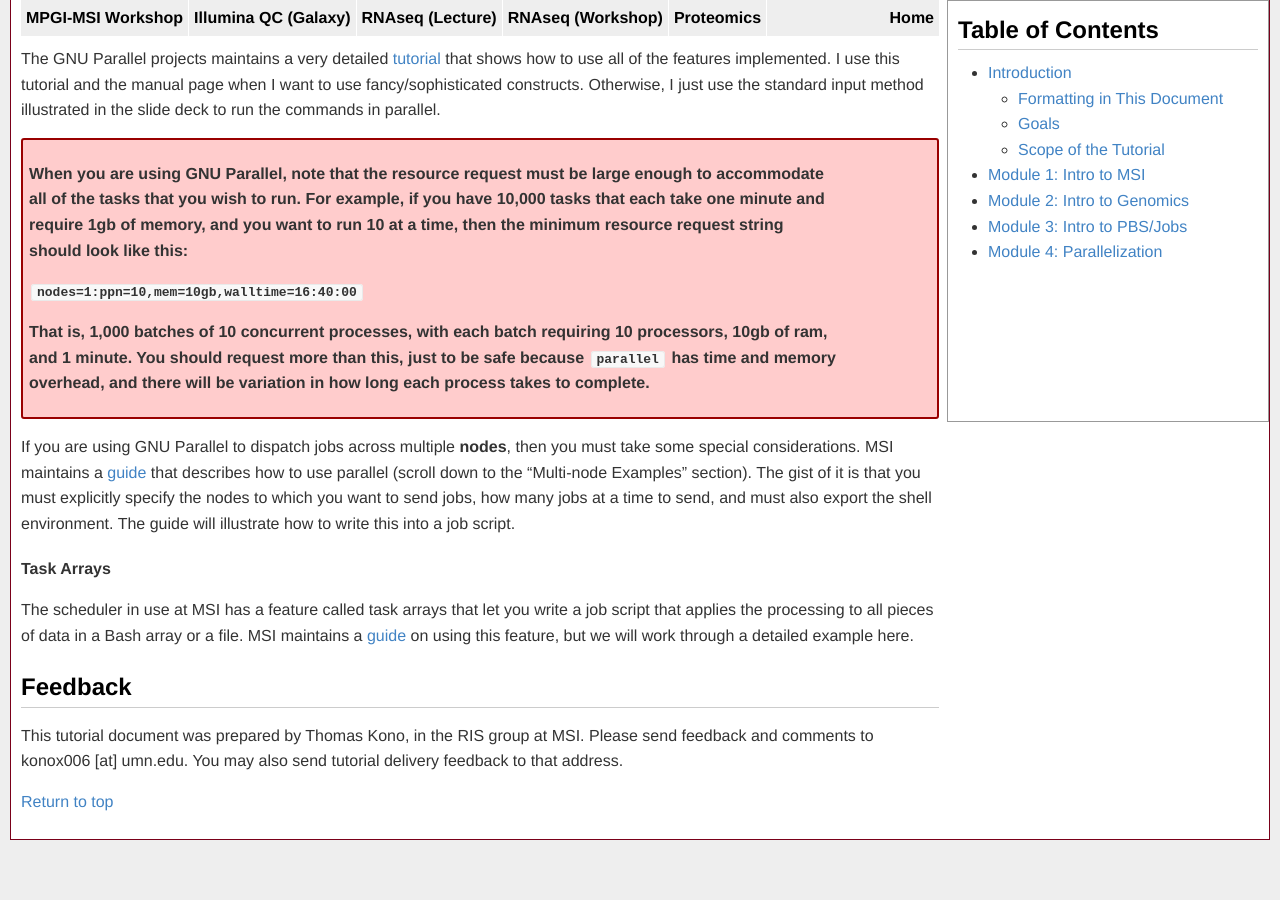
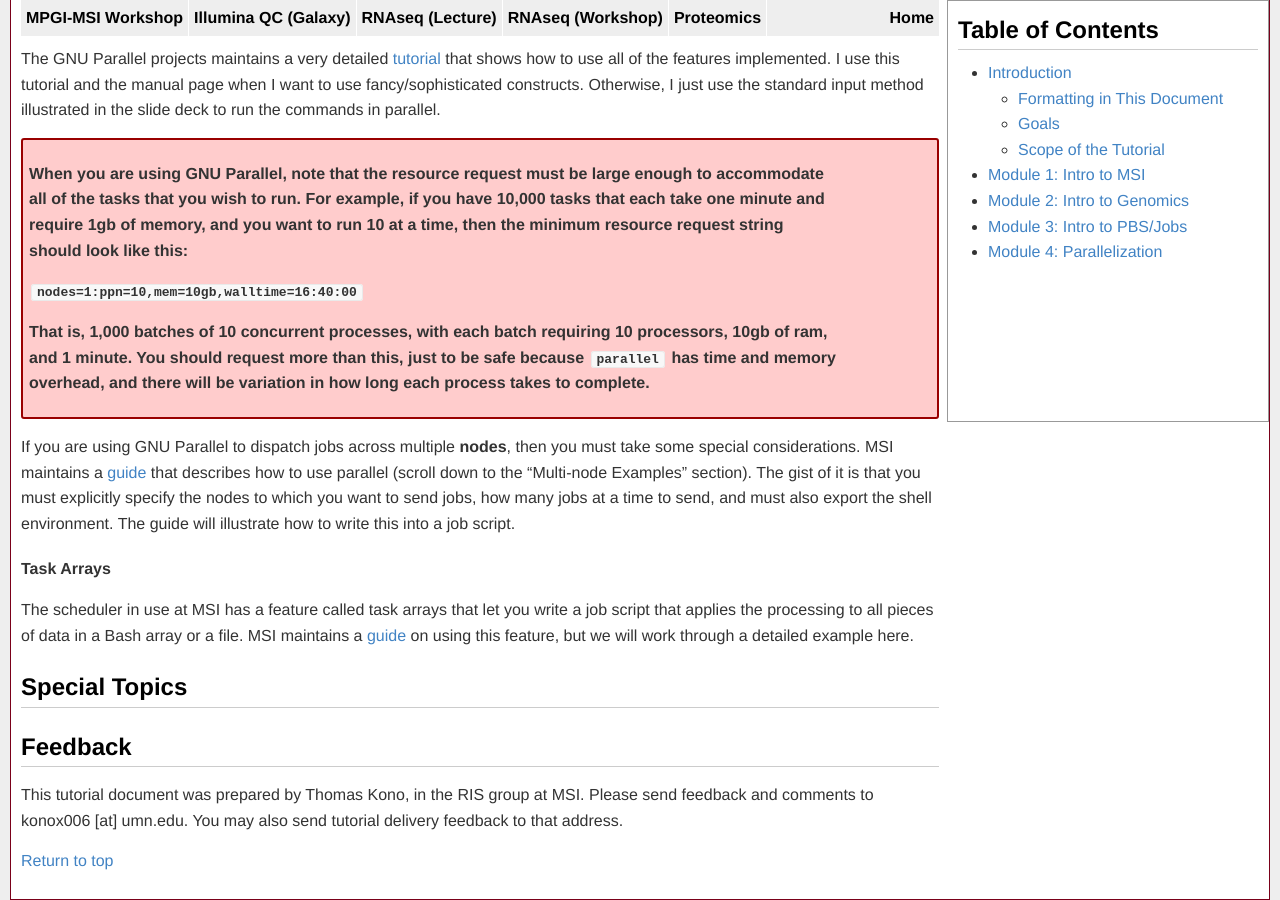
Before and after one commit to msi-ris/Tutorials, a Jekyll site: the page built from mpgi_msi.md, in a window 1280 px wide and 900 px high, scrolled down 12823 px. Built offline with Jekyll 4.4.1, drawn with Linux system fonts in a browser that asks for light colours; before the commit the page ends 13663 px from its top, so only the background shows below that.

Commit message:
Update MPGI-MSI

```diff
--- a/mpgi_msi.md
+++ b/mpgi_msi.md
@@ -660,6 +660,8 @@ write a job script that applies the processing to all pieces of data in a
 Bash array or a file. MSI maintains a [guide](https://www.msi.umn.edu/support/faq/how-do-i-use-job-array)
 on using this feature, but we will work through a detailed example here.
 
+## <a name="5"></a> Special Topics
+
 ## Feedback
 This tutorial document was prepared by Thomas Kono, in the RIS group at MSI.
 Please send feedback and comments to konox006 [at] umn.edu. You may also send
```
